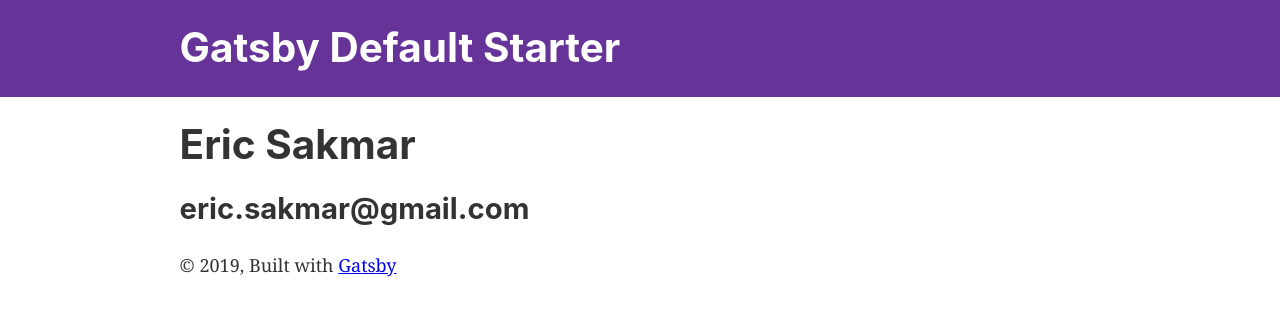
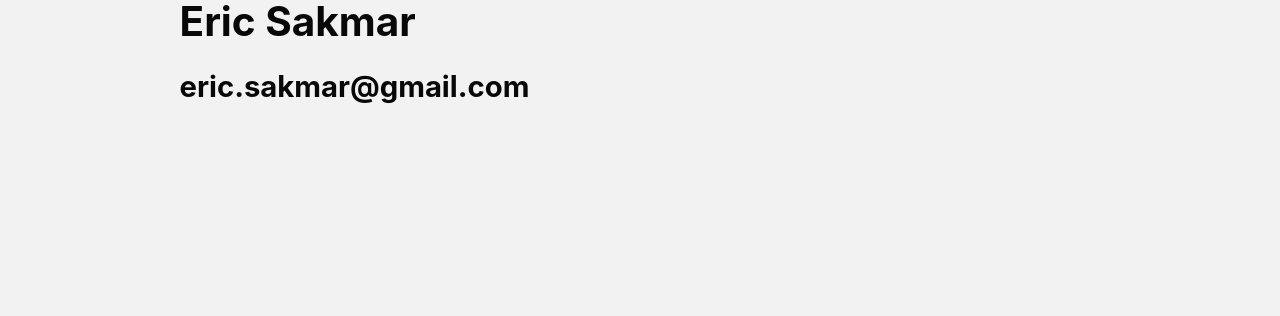
Before and after one commit to ericsakmar/resume-2020, a Gatsby site: page / in a window 1280 px wide. Built offline with nearby package versions, Linux system fonts and the light colour scheme; Gatsby itself is replaced by a stand-in of ours.

Commit message:
adds data

```diff
--- a/gatsby-browser.js
+++ b/gatsby-browser.js
@@ -5,3 +5,4 @@
  */
 
 // You can delete this file if you're not using it
+import "./src/styles/main.css"
--- a/src/components/layout.js
+++ b/src/components/layout.js
@@ -1,15 +1,7 @@
-/**
- * Layout component that queries for data
- * with Gatsby's useStaticQuery component
- *
- * See: https://www.gatsbyjs.org/docs/use-static-query/
- */
-
 import React from "react"
 import PropTypes from "prop-types"
 import { useStaticQuery, graphql } from "gatsby"
 
-import Header from "./header"
 import "./layout.css"
 
 const Layout = ({ children }) => {
@@ -25,7 +17,6 @@ const Layout = ({ children }) => {
 
   return (
     <>
-      <Header siteTitle={data.site.siteMetadata.title} />
       <div
         style={{
           margin: `0 auto`,
@@ -35,11 +26,6 @@ const Layout = ({ children }) => {
         }}
       >
         <main>{children}</main>
-        <footer>
-          © {new Date().getFullYear()}, Built with
-          {` `}
-          <a href="https://www.gatsbyjs.org">Gatsby</a>
-        </footer>
       </div>
     </>
   )
--- a/src/data/resume.json
+++ b/src/data/resume.json
@@ -30,83 +30,66 @@
       }
     ]
   },
+
   "work": [
     {
       "name": "Truefit",
       "location": "Pittsburgh, PA",
-      "description": "",
-      "position": "Senior Software Engineer",
+      "description": "We’re a team of strategists, product owners, designers, architects, engineers, and testers collaborating to create new software products that deliver both business and user value.",
+      "positions": [
+        {
+          "title": "Senior Software Engineer",
+          "startDate": "2019-01-01",
+          "endDate": "Present"
+        }
+      ],
       "url": "https://truefit.io",
-      "startDate": "2019-01-01",
-      "endDate": "Present",
-      "summary": "",
-      "highlights": ["that tobii thing"],
-      "keywords": [
-        "C#",
-        "CSS",
-        "HTML",
-        "JavaScript",
-        "React",
-        "Redux",
-        "RxJs",
-        "Styled Components",
-        "TypeScript",
-        "Electron"
+      "summary": "Hired as a senior software and quickly became a trusted and productive team member through creating quality code, contributing to architecture decisions, and CODE REVIEWS.",
+      "highlights": [
+        "Full stack development for a desktop application for creating and viewing educational content. We took a very OLD application written with proprietary technologies, and updated it to open source standards-based technology through Electron, React, and .NET Core."
       ]
     },
 
     {
       "name": "Concurrent Technologies Corporation",
       "location": "Pittsburgh, PA",
-      "description": "",
-      "position": "Senior Software Engineer",
-      "url": "https://truefit.io",
-      "startDate": "2019-01-01",
-      "endDate": "Present",
-      "summary": " Worked with junior devs through mentoring and code reviews.",
+      "description": "We support our clients’ core mission objectives with customized, full lifecycle solutions.",
+      "positions": [
+        {
+          "title": "Senior Software Engineer",
+          "startDate": "2016-06-01",
+          "endDate": "2018-01-01"
+        },
+        {
+          "title": "Software Engineer",
+          "startDate": "2010-05-01",
+          "endDate": "2016-06-01"
+        },
+        {
+          "title": "Associate Software Engineer",
+          "startDate": "2008-05-01",
+          "endDate": "2010-05-01"
+        },
+        {
+          "title": "Assistant Software Engineer",
+          "startDate": "2006-05-01",
+          "endDate": "2008-05-01"
+        },
+        {
+          "title": "Technical Intern",
+          "startDate": "2004-02-01",
+          "endDate": "2006-05-01"
+        }
+      ],
+      "url": "https://www.ctc.com/",
+      "summary": "Hired for a full-time position after a 2 year internship. Gathered a lot of experience AND RESPONSIBILITIES? through working on a broad range of projects, in several different cities.",
       "highlights": [
-        "Full Stack Development on an application for tracking fleet requirements and readiness.",
-        "Front End Development in updating a legacy application to modern technologies and techniques.",
-        "Full Stack Development on an application for browsing and analyzing geospatial data.",
-        "Front End Development on a prototype application to access containerized software instances.",
-        "Mobile Development on a prototype app to request and apply derived credentials."
-      ],
-      "keywords": [
-        "Android",
-        "Angular",
-        "Butterknife",
-        "CSS",
-        "D3",
-        "Gulp",
-        "HTML",
-        "Jasmine",
-        "JavaScript",
-        "Jest",
-        "Karma",
-        "LESS",
-        "Mapbox",
-        "Mocha",
-        "Mongo",
-        "Node",
-        "Protractor",
-        "Pug",
-        "REST",
-        "React",
-        "Redux",
-        "Responsive Design",
-        "Ruby on Rails",
-        "RxAndroid",
-        "SASS",
-        "SVG",
-        "Stylus",
-        "Support Libraries",
-        "TypeScript",
-        "Vue",
-        "Webpack",
-        "Yeoman"
+        "Full stack development in updating a legacy application to modern technologies and techniques. Took it from a MONOLITH OR SOMETHING and moved it to a component-based, services-oriented architecture. React, CSS, OTHER STUFF.",
+        "Mobile development, native and web, on a wide range of apps. These often had tight schedules and required a keen knowledge of the nuances and idioms of the various platforms and devices."
       ]
     }
   ],
+
   "education": [
     {
       "institution": "University of Pittsburgh - Johnstown",
@@ -116,12 +99,13 @@
       "endDate": "2006-05-01"
     }
   ],
+
   "awards": [
     {
-      "title": "Digital Compression Pioneer Award",
-      "date": "2014-11-01",
-      "awarder": "Techcrunch",
-      "summary": "There is no spoon."
+      "title": "Mobile Web Specialist",
+      "date": "2018-03-28",
+      "awarder": "Google",
+      "summary": "The Mobile Web Developer Certification is a performance-based exam that challenges mobile web developers to write code in response to real-world tasks."
     }
   ]
 }
--- /dev/null
+++ b/src/styles/main.css
@@ -0,0 +1,4 @@
+body {
+  background-color: rgb(242, 242, 242);
+  color: rgb(8, 8, 8);
+}
```
Also changed, not shown: src/pages/page-2.js (deleted, +0 -16 lines).
